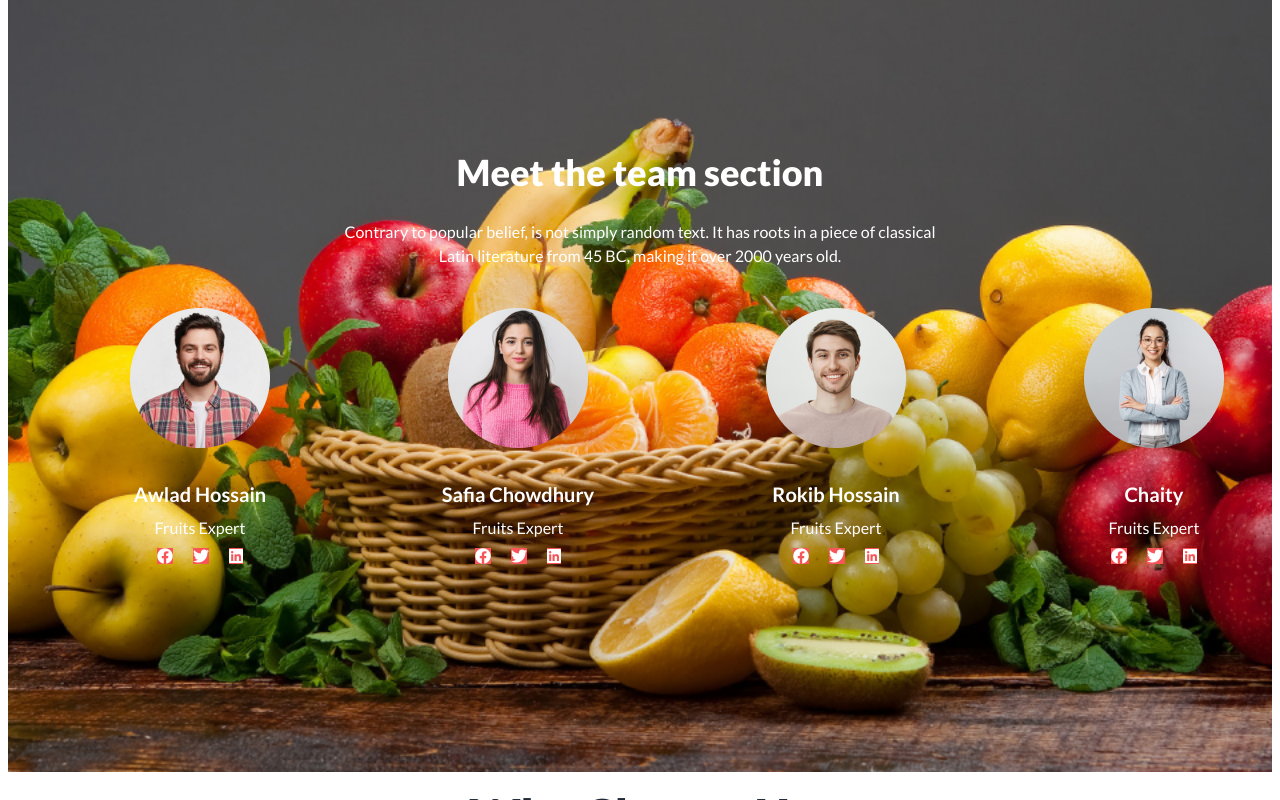
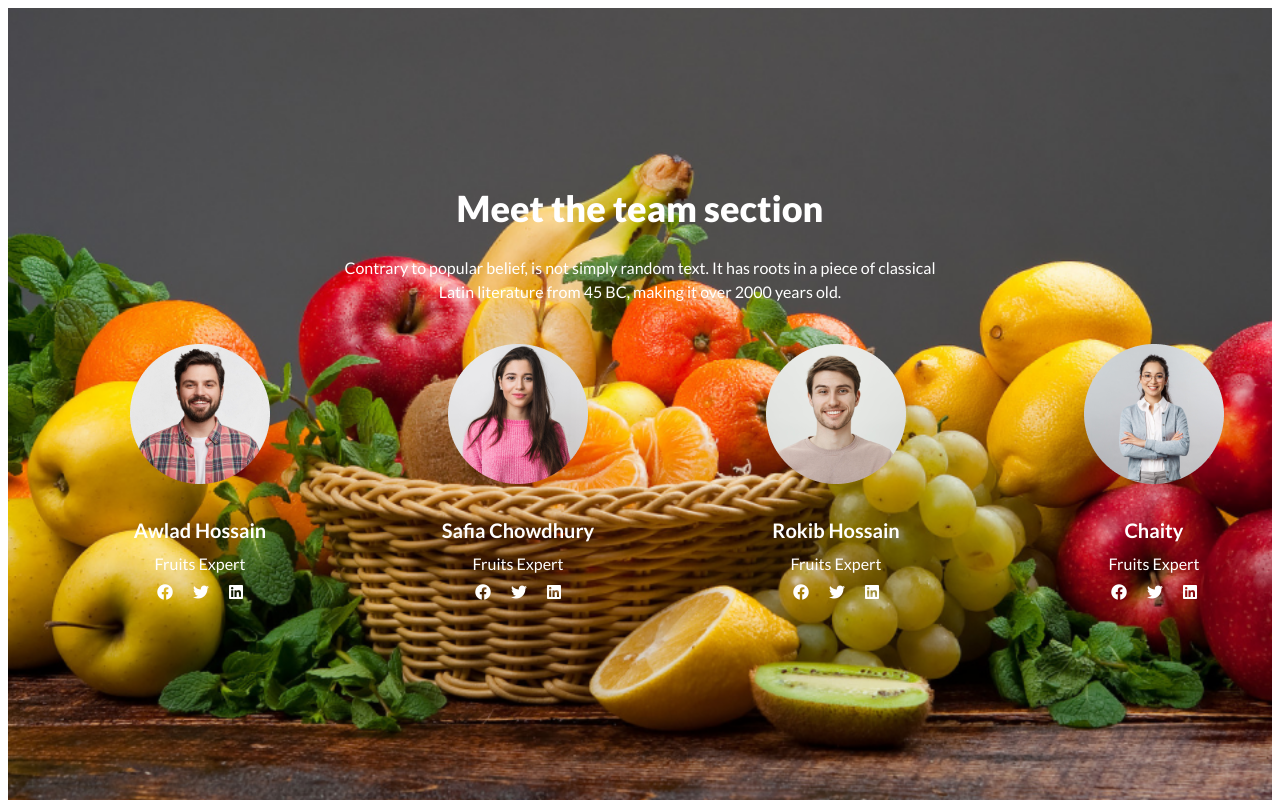
Before and after one commit to tamanna8603/Fruit-website, a plain HTML site: page index.html in a window 1280 px wide. Shown: the part 1570-2370 px from the top of the page. Drawn offline with nearby package versions, Linux system fonts and the light colour scheme.

Commit message:
added color

```diff
--- a/index.html
+++ b/index.html
@@ -154,8 +154,8 @@
 
 
     <!--Deals of the day-->
-    <section class="max-w-screen-xl mx-auto px-10 md:px-16 mt-16">
-      <div class="container h-28 flex ">
+    <section class="w-full lg:max-w-screen-xl mx-auto px-10 md:px-16 mt-16 mb-20">
+      <div class=" h-auto flex ">
         <div class="content  flex-1">
           <h1 class="text-5xl font-extrabold mb-5">Deal of the day</h1>
           <p class="text-sm font-medium max-w-xl h-14 leading-6">Contrary to popular belief, is not simply random text. It has roots in a piece of classical <br> Latin literature from 45 BC, making it over 2000 years old.</p>
@@ -378,9 +378,9 @@
                 <h2 class="card-title">Awlad Hossain</h2>
                 <p>Fruits Expert</p>
                 <div class="flex gap-5">
-                  <i class="fa-brands bg-[#F85559] fa-facebook"></i>
-                  <i class="fa-brands bg-[#F85559] fa-twitter"></i>
-                  <i class="fa-brands bg-[#F85559] fa-linkedin"></i>
+                  <i class="fa-brands text-[#fff] fa-facebook"></i>
+                  <i class="fa-brands text-[#fff] fa-twitter"></i>
+                  <i class="fa-brands text-[#fff] fa-linkedin"></i>
 
                 </div>
               </div>
@@ -393,9 +393,9 @@
                 <h2 class="card-title">Safia Chowdhury</h2>
                 <p>Fruits Expert</p>
                 <div class="flex gap-5 rounded">
-                  <i class="fa-brands bg-[#F85559] fa-facebook"></i>
-                  <i class="fa-brands bg-[#F85559] fa-twitter"></i>
-                  <i class="fa-brands bg-[#F85559] fa-linkedin"></i>
+                  <i class="fa-brands text-[#fff] fa-facebook"></i>
+                  <i class="fa-brands text-[#fff] fa-twitter"></i>
+                  <i class="fa-brands text-[#fff] fa-linkedin"></i>
 
                 </div>
               </div>
@@ -408,9 +408,9 @@
                 <h2 class="card-title">Rokib Hossain</h2>
                 <p>Fruits Expert</p>
                 <div class="flex gap-5 rounded">
-                  <i class="fa-brands bg-[#F85559] fa-facebook"></i>
-                  <i class="fa-brands bg-[#F85559] fa-twitter"></i>
-                  <i class="fa-brands bg-[#F85559] fa-linkedin"></i>
+                  <i class="fa-brands text-[#fff] fa-facebook"></i>
+                  <i class="fa-brands text-[#fff] fa-twitter"></i>
+                  <i class="fa-brands text-[#fff] fa-linkedin"></i>
 
                 </div>
               </div>
@@ -423,9 +423,9 @@
                 <h2 class="card-title">Chaity</h2>
                 <p>Fruits Expert</p>
                 <div class="flex gap-5 rounded">
-                  <i class="fa-brands bg-[#F85559] fa-facebook"></i>
-                  <i class="fa-brands bg-[#F85559] fa-twitter"></i>
-                  <i class="fa-brands bg-[#F85559] fa-linkedin"></i>
+                  <i class="fa-brands text-[#fff] fa-facebook"></i>
+                  <i class="fa-brands text-[#fff] fa-twitter"></i>
+                  <i class="fa-brands text-[#fff] fa-linkedin"></i>
 
                 </div>
               </div>
```
